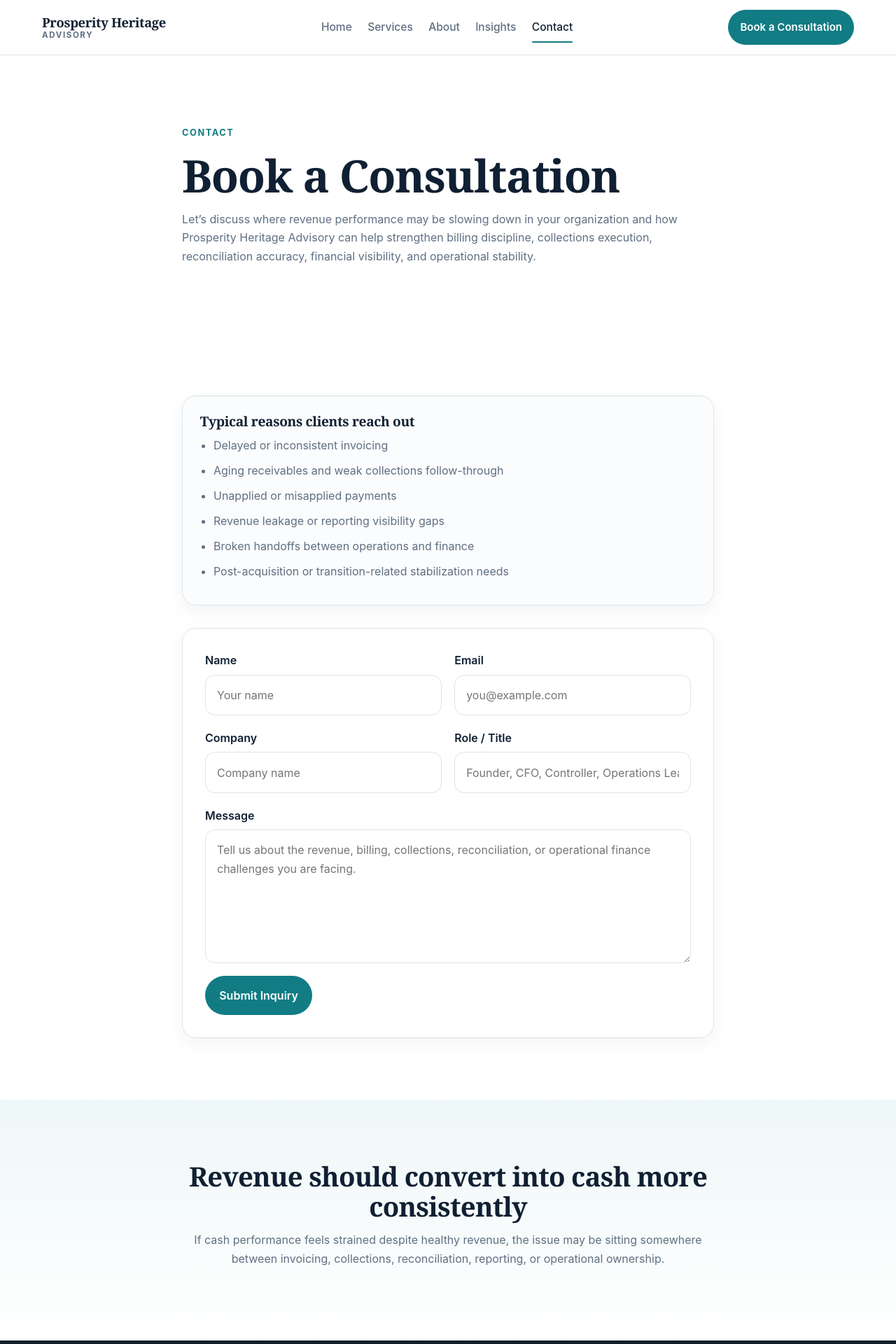
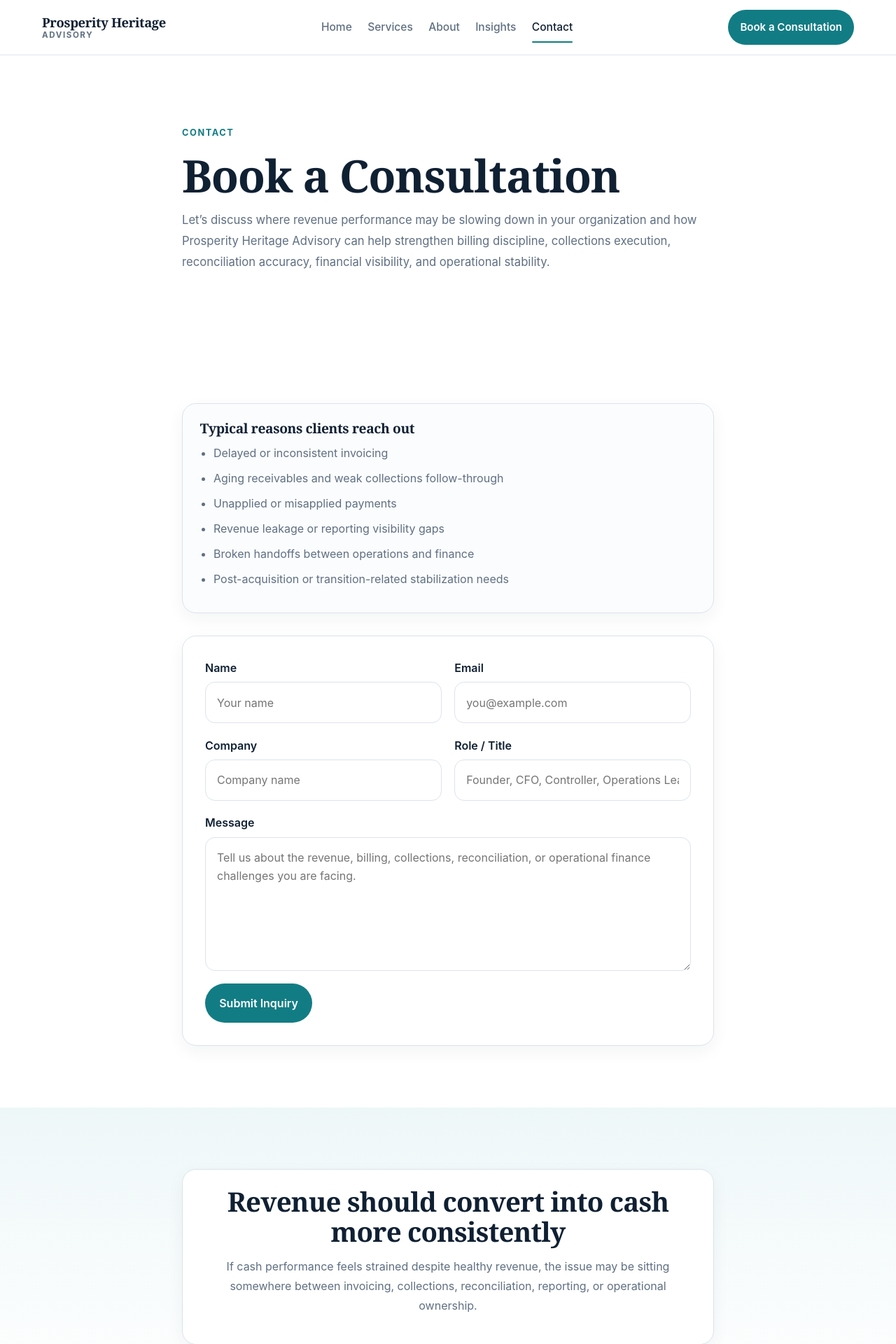
Before and after one commit to pjechete/prosperity-heritage-Advisory-Services, a Next.js app: page /contact in a window 1280 px wide. Shown: the top 1920 px of the page at 70% size. Built offline with nearby package versions, Linux system fonts and the light colour scheme.

Commit message:
Update page.tsx

```diff
--- a/src/app/contact/page.tsx
+++ b/src/app/contact/page.tsx
@@ -1,12 +1,11 @@
-
 export default function ContactPage() {
   return (
     <main>
       <section className="page-hero">
-        <div className="container narrow">
-          <div className="eyebrow">Contact</div>
+        <div className="narrow">
+          <p className="eyebrow">Contact</p>
           <h1>Book a Consultation</h1>
-          <p>
+          <p className="section-copy">
             Let’s discuss where revenue performance may be slowing down in your
             organization and how Prosperity Heritage Advisory can help strengthen
             billing discipline, collections execution, reconciliation accuracy,
@@ -16,7 +15,7 @@ export default function ContactPage() {
       </section>
 
       <section className="section">
-        <div className="container narrow">
+        <div className="narrow">
           <div className="content-stack" style={{ marginBottom: '2rem' }}>
             <div className="card-gray">
               <h3>Typical reasons clients reach out</h3>
@@ -97,7 +96,7 @@ export default function ContactPage() {
               </div>
 
               <div className="full-width">
-                <button type="submit" className="btn-primary">
+                <button type="submit" className="btn btn-primary">
                   Submit Inquiry
                 </button>
               </div>
@@ -107,7 +106,8 @@ export default function ContactPage() {
       </section>
 
       <section className="cta-band">
-        <div className="container narrow">
+        <div className="narrow">
+          <div className="cta-box">
             <h2>Revenue should convert into cash more consistently</h2>
             <p>
               If cash performance feels strained despite healthy revenue, the
@@ -115,6 +115,7 @@ export default function ContactPage() {
               reconciliation, reporting, or operational ownership.
             </p>
           </div>
+        </div>
       </section>
     </main>
   )
```
Lines whose indentation alone changed are shown as unchanged.
